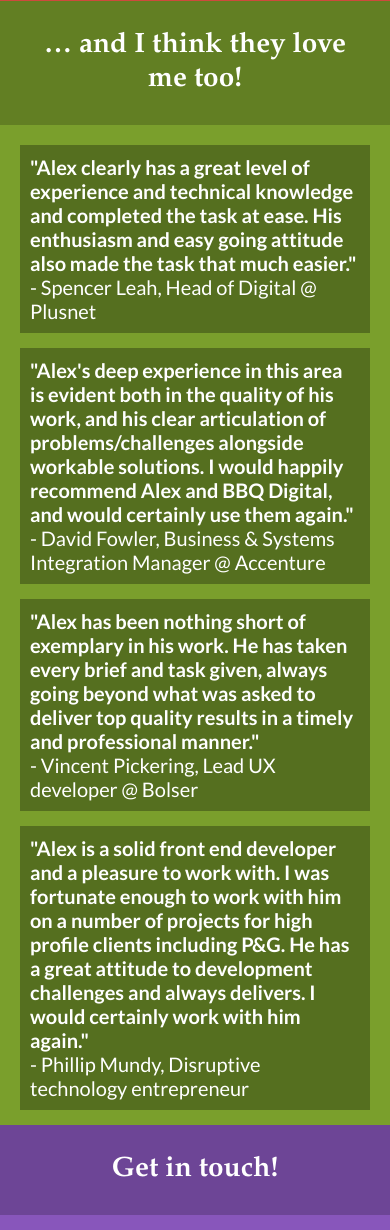
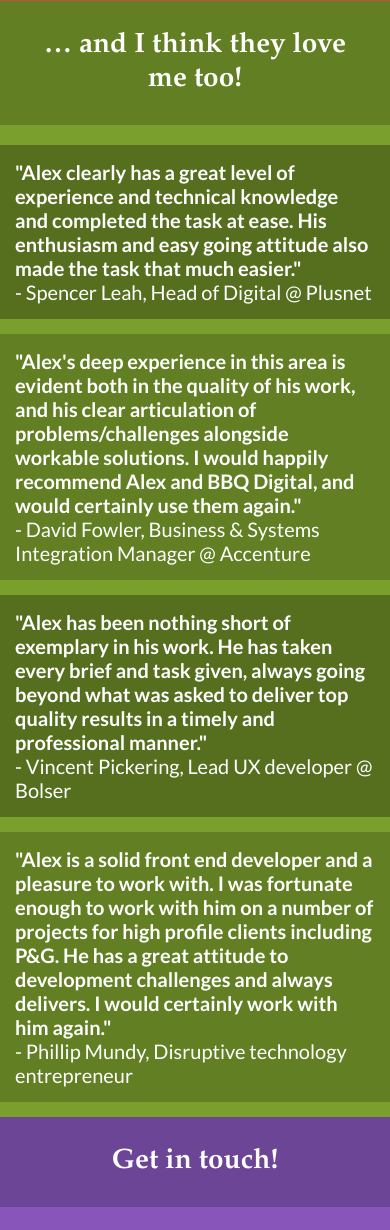
Before and after one commit to foxleigh81/portfolio-archived, a PHP site: page / in a window 390 px wide. Shown: the part 2985-4215 px from the top of the page. Run offline with PHP 8.4, Linux system fonts and the light colour scheme; style sheets or scripts are compiled from the project's sources; some libraries are stand-ins or nearby versions; some web fonts are replaced.

Commit message:
first responsive phase done. Ready for site testing

```diff
--- a/index.php
+++ b/index.php
@@ -65,7 +65,7 @@
     </section>
     <section class="skills">
         <h2>Skills to pay the bills</h2>
-        <img src="static/images/alex-tables.svg" width="20%" alt="An illustration of me, Alex Ward, wearing a tshirt saying 'we used to build websites with tables'">
+        <img src="static/images/alex-tables.svg" alt="An illustration of me, Alex Ward, wearing a tshirt saying 'we used to build websites with tables'">
         <div class="text-wrap">
             <p>I've been in the web industry for a long time (since 1998 to be exact) and over that time I've aquired a wide range of skills. </p>
         </div>
@@ -109,7 +109,7 @@
     </section>
     <section class="brands">
         <h2>I love the brands I've worked with &hellip;</h2>
-        <img src="static/images/alex-smile.svg" width="20%" alt="An illustration of me, Alex Ward smiling.">
+        <img src="static/images/alex-smile.svg" alt="An illustration of me, Alex Ward smiling.">
         <div class="text-wrap">
             <p>I've been fortunate enough to work with some amazing brands over the years.</p>
             <p>Here are a few of my favourites:</p>
@@ -128,7 +128,7 @@
     </section>
     <section class="references">
         <h2>&hellip; and I think they love me too!</h2>
-        <img src="static/images/alex-blushing.svg" width="20%" alt="An illustration of me, Alex Ward blushing.">
+        <?php include('static/images/alex-blushing.svg'); ?>
         <ul>
             <li>
                 <blockquote itemprop="review">
@@ -162,7 +162,7 @@
     </section>
     <section class="contact" id="contact">
         <h2>Get in touch!</h2>
-        <img src="static/images/alex-phone.svg" width="20%" alt="An illustration of me, Alex Ward holding a cup of tea and talking on the phone.">
+        <img src="static/images/alex-phone.svg" alt="An illustration of me, Alex Ward holding a cup of tea and talking on the phone.">
         <div class="col max-2">
             <div class="text-wrap">
                 <p>I’ve recently moved to the amazing city of London and I’m currently available for contract work. If you wish to hire me for a contract or  project, please contact me either using the form or the details below.</p>
--- a/static/styles/css/core.css
+++ b/static/styles/css/core.css
@@ -341,18 +341,29 @@ body > section {
         background-image: url(../../images/brands/plusnet-bg.jpg); }
   body > section.references {
     background-color: #7A9F2C; }
-    body > section.references img {
+    body > section.references svg {
       float: left;
       margin: 2em;
-      width: 28%; }
+      width: 28%;
+      height: auto; }
+      body > section.references svg .eye {
+        -webkit-transform: translateX(0);
+            -ms-transform: translateX(0);
+                transform: translateX(0); }
+      body > section.references svg .eye-inner {
+        -webkit-transform: translateX(0);
+            -ms-transform: translateX(0);
+                transform: translateX(0); }
     body > section.references ul {
-      margin: 2em; }
+      margin: 2em 0 0;
+      width: 67%;
+      float: left; }
     body > section.references li {
-      width: 67%;
-      float: left;
       margin-bottom: 1.5em;
-      padding: 1em;
+      padding: 1.5em;
       background: rgba(0, 0, 0, 0.3); }
+      body > section.references li:nth-child(even) {
+        background: rgba(0, 0, 0, 0.2); }
     body > section.references blockquote {
       font-size: 2em; }
   body > section.contact {
@@ -360,7 +371,8 @@ body > section {
     body > section.contact > h2 {
       text-align: right; }
     body > section.contact img {
-      padding: 1em; }
+      padding: 1em;
+      width: 20%; }
     body > section.contact a {
       color: #fff; }
     body > section.contact a:hover {
@@ -424,8 +436,22 @@ footer {
 @media screen and (max-width: 1240px) {
   body > section.status > div {
     padding: 1em 2em 30% 0; }
-  body > section.references img {
-    float: right; } }
+  body > section.references {
+    position: relative; }
+    body > section.references ul {
+      float: none; }
+    body > section.references svg {
+      position: absolute;
+      top: 10%;
+      right: 0; }
+      body > section.references svg .eye {
+        -webkit-transform: translateX(-170%);
+            -ms-transform: translateX(-170%);
+                transform: translateX(-170%); }
+      body > section.references svg .eye-inner {
+        -webkit-transform: translateX(-380%);
+            -ms-transform: translateX(-380%);
+                transform: translateX(-380%); } }
 @media screen and (max-width: 1000px) {
   body > section.status .alex {
     width: 27%; }
@@ -489,9 +515,9 @@ footer {
     -webkit-flex-basis: 49%;
         -ms-flex-preferred-size: 49%;
             flex-basis: 49%; }
-  body > section.references img {
+  body > section.references svg {
     display: none; }
-  body > section.references li {
+  body > section.references ul {
     width: 100%; }
   body > section.contact .col {
     width: 100%; }
@@ -535,7 +561,7 @@ footer {
     display: none; }
   body > section .scrolly {
     font-size: 1.7em; } }
-@media screen and (max-width: 500px) and (orientation: landscape) {
+@media screen and (max-width: 750px) and (orientation: landscape) {
   .social {
     background: #333;
     padding: 0.5em;
@@ -554,10 +580,14 @@ footer {
     body > section.status > div ~ div {
       padding: 0; }
     body > section.status .alex {
+      bottom: auto;
+      top: 85%;
       width: auto;
       height: 50%; }
     body > section.status .cta {
       width: 100%; }
     body > section.status .scrolly {
-      display: none; } }
+      display: none; }
+  body > section.skills > img {
+    width: 30%; } }
 /* The styles in this sheet are only visible when JS is enabled */
--- a/static/styles/scss/custom.scss
+++ b/static/styles/scss/custom.scss
@@ -218,20 +218,28 @@ body > section {
 
     &.references {
         background-color: #7A9F2C;
-        img {
+        svg {
             float: left;
             margin: 2em;
             width:28%;
+            height: auto;
+
+            .eye { transform: translateX(0); }
+            .eye-inner { transform: translateX(0); }
         }
 
-        ul { margin: 2em; }
+        ul {
+            margin: 2em 0 0;
+            width: 67%;
+            float: left;
+        }
 
         li {
-            width: 67%;
-            float: left;
             margin-bottom: 1.5em;
-            padding:1em;
+            padding:1.5em;
             background: rgba(0,0,0,0.3);
+
+            &:nth-child(even) { background: rgba(0,0,0,0.2); }
         }
 
         blockquote { font-size: 2em; }
@@ -242,7 +250,10 @@ body > section {
         background-color: #8856BB;
 
         > h2 { text-align: right; }
-        img { padding: 1em;}
+        img {
+            padding: 1em;
+            width:20%;
+        }
         a { color: #fff; }
         a:hover { color: darken(#8856BB, 30%); }
         .button {
--- a/static/styles/scss/responsive.scss
+++ b/static/styles/scss/responsive.scss
@@ -19,7 +19,15 @@
         }
 
         &.references {
-            img { float: right; }
+            position: relative;
+            ul { float: none; }
+            svg {
+                position: absolute;
+                top :10%;
+                right:0;
+                .eye { transform: translateX(-170%); }
+                .eye-inner { transform: translateX(-380%); }
+            }
         }
     }
 }
@@ -123,8 +131,8 @@
             li { flex-basis: 49%;}
         }
         &.references {
-            img { display: none; }
-            li { width: 100%; }
+            svg { display: none; }
+            ul { width: 100%; }
         }
 
         &.contact {
@@ -181,7 +189,7 @@
     }
 }
 
-@media screen and (max-width: 500px) and (orientation: landscape) {
+@media screen and (max-width: 750px) and (orientation: landscape) {
 
     .social {
         background:#333;
@@ -202,6 +210,8 @@
             > div { padding: 0 0 25% 0; }
             > div ~ div { padding: 0; }
             .alex {
+                bottom:auto;
+                top:85%;
                 width: auto;
                 height: 50%;
             }
@@ -210,6 +220,12 @@
 
             .scrolly { display: none; }
         }
+
+        &.skills {
+            > img {
+                width: 30%;
+            }
+        }
     }
 
 }
```
Also changed, not shown: static/images/alex-blushing.svg.
